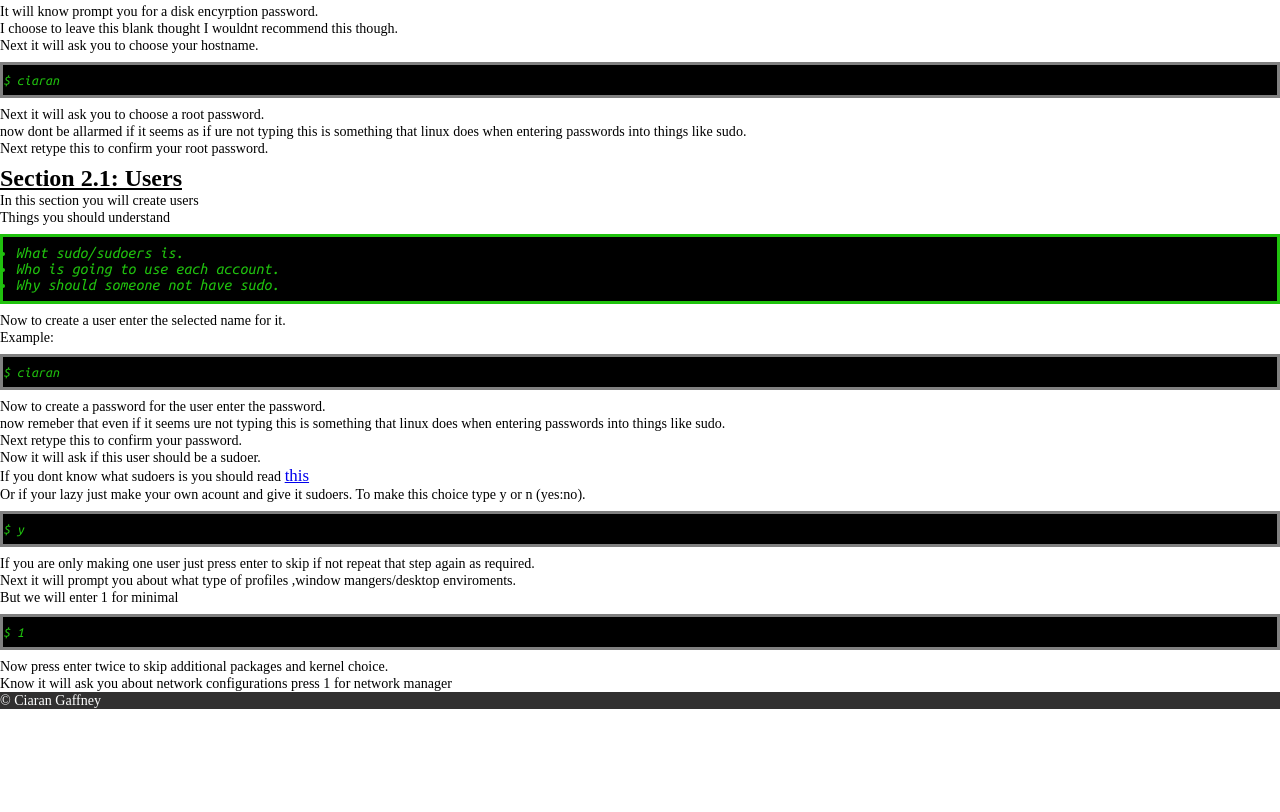
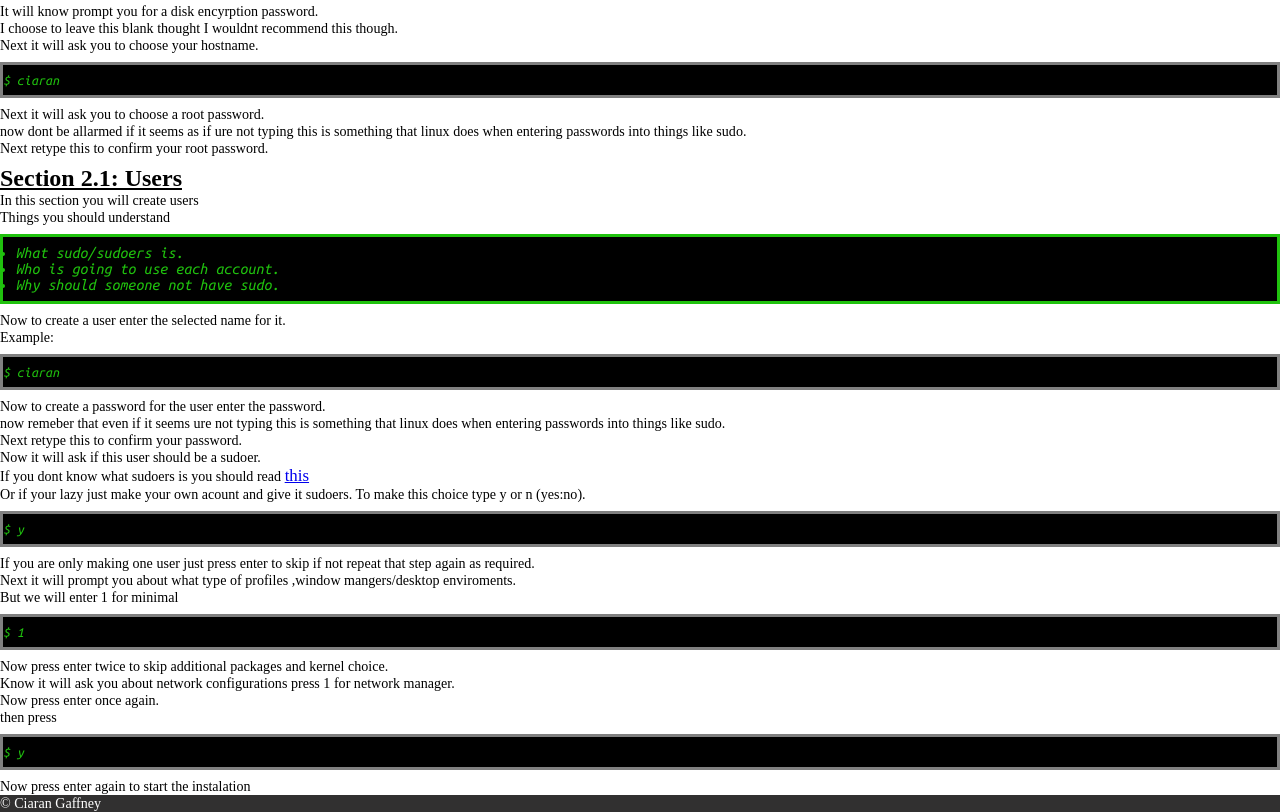
Before and after one commit to Ciaran-06/Arch-Install-Very-Basic-, a plain HTML site: page index.html in a window 1280 px wide. Shown: the part 1438-2250 px from the top of the page. Before the commit the page ends 2147 px from the top, so only its background shows below. Drawn offline with Linux system fonts and the light colour scheme; a web font is replaced by a local one.

Commit message:
finished basic setup

```diff
--- a/index.html
+++ b/index.html
@@ -134,7 +134,13 @@
             <p id="terminal-text">$ 1</p>
         </div>
         <p>Now press enter twice to skip additional packages and kernel choice.</p>
-        <p>Know it will ask you about network configurations press 1 for network manager</p>
+        <p>Know it will ask you about network configurations press 1 for network manager.</p>
+        <P>Now press enter once again.</P>
+        <p>then press</p>
+        <div class="terminal">
+            <p id="terminal-text">$ y</p>
+        </div>
+        <p>Now press enter again to start the instalation</p>
     </main>
 
     <footer>
```
